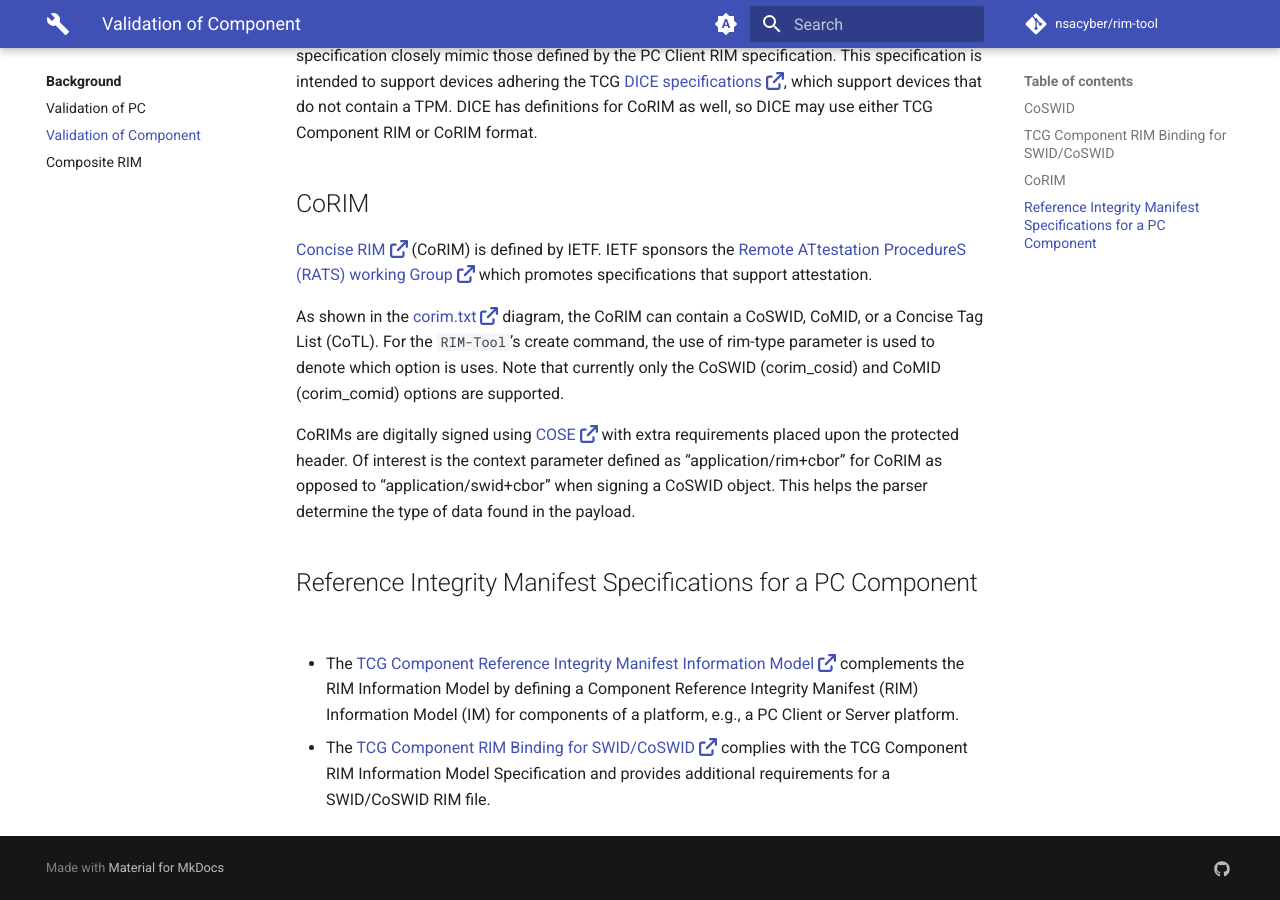
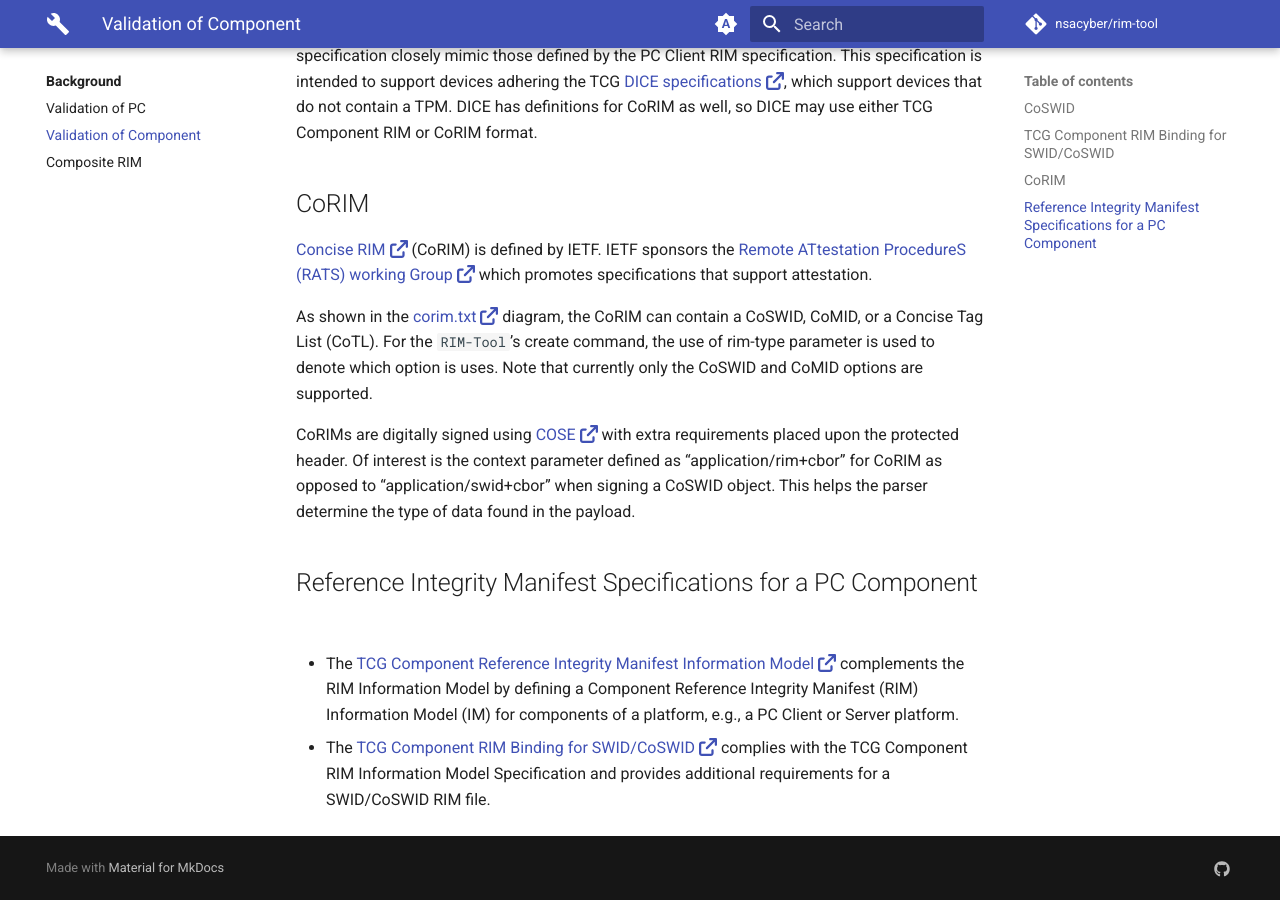
Before and after one commit to nsacyber/RIM-Tool, an MkDocs documentation site: the page built from docs/background/component-rim.md, in a window 1280 px wide and 900 px high, scrolled down 891 px. Built offline with MkDocs 1.6.1 and Material for MkDocs 9.7.7, drawn with Linux system fonts in a browser that asks for light colours; comment, search, counter and statistics services are not loaded.

Commit message:
updating documentation

```diff
--- a/docs/background/component-rim.md
+++ b/docs/background/component-rim.md
@@ -52,7 +52,7 @@ As shown in the
 [corim.txt :fontawesome-solid-external-link:](https://github.com/ietf-rats-wg/draft-ietf-rats-corim/blob/main/pics/corim.txt)
 diagram, the CoRIM can contain a CoSWID, CoMID, or a Concise Tag List (CoTL). For the `RIM-Tool`’s
 create command, the use of rim-type parameter is used to denote which option is uses. Note
-that currently only the CoSWID (corim_cosid) and CoMID (corim_comid) options are supported.
+that currently only the CoSWID and CoMID options are supported.
 
 CoRIMs are digitally signed using
 [COSE :fontawesome-solid-external-link:](https://datatracker.ietf.org/doc/rfc9052/)
```
